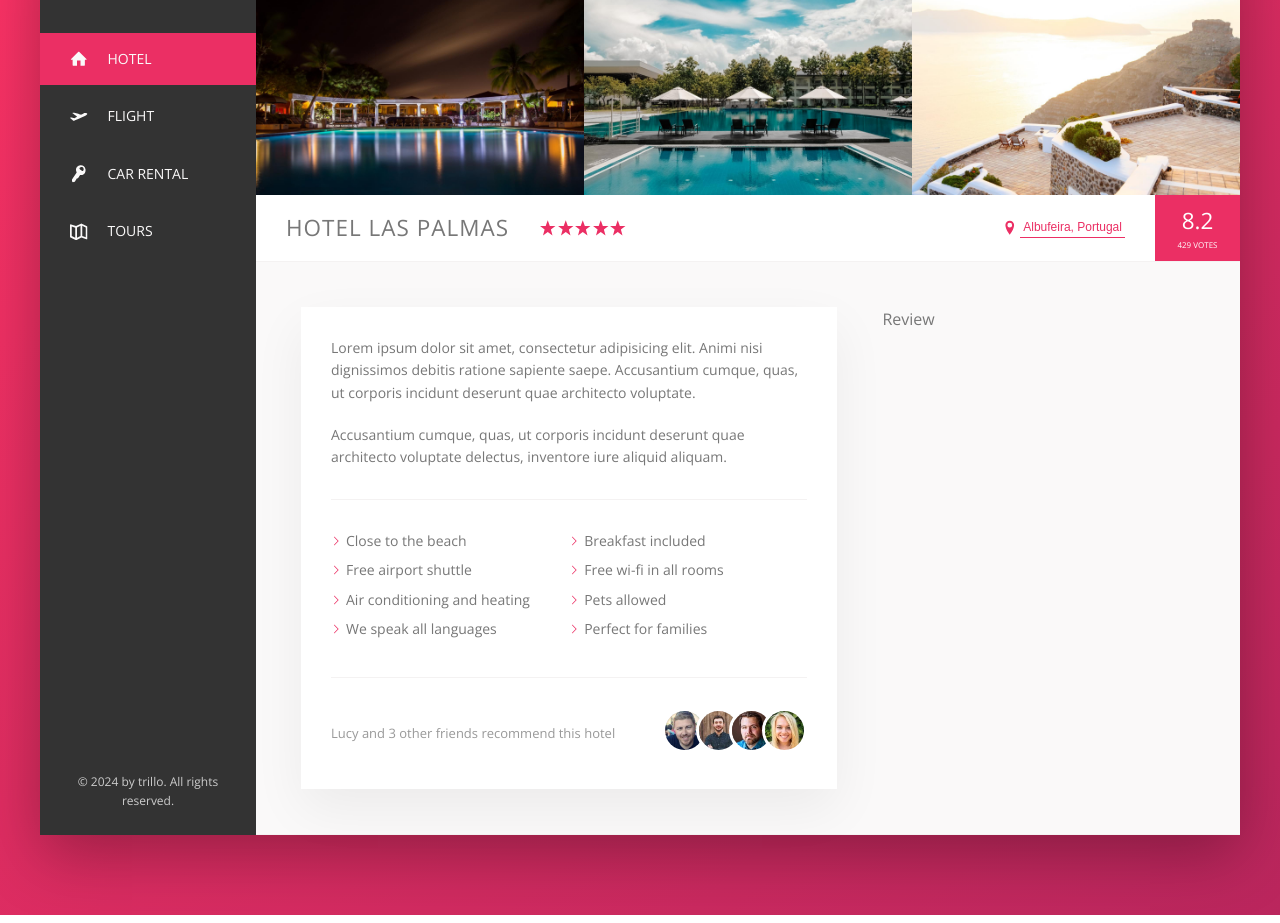
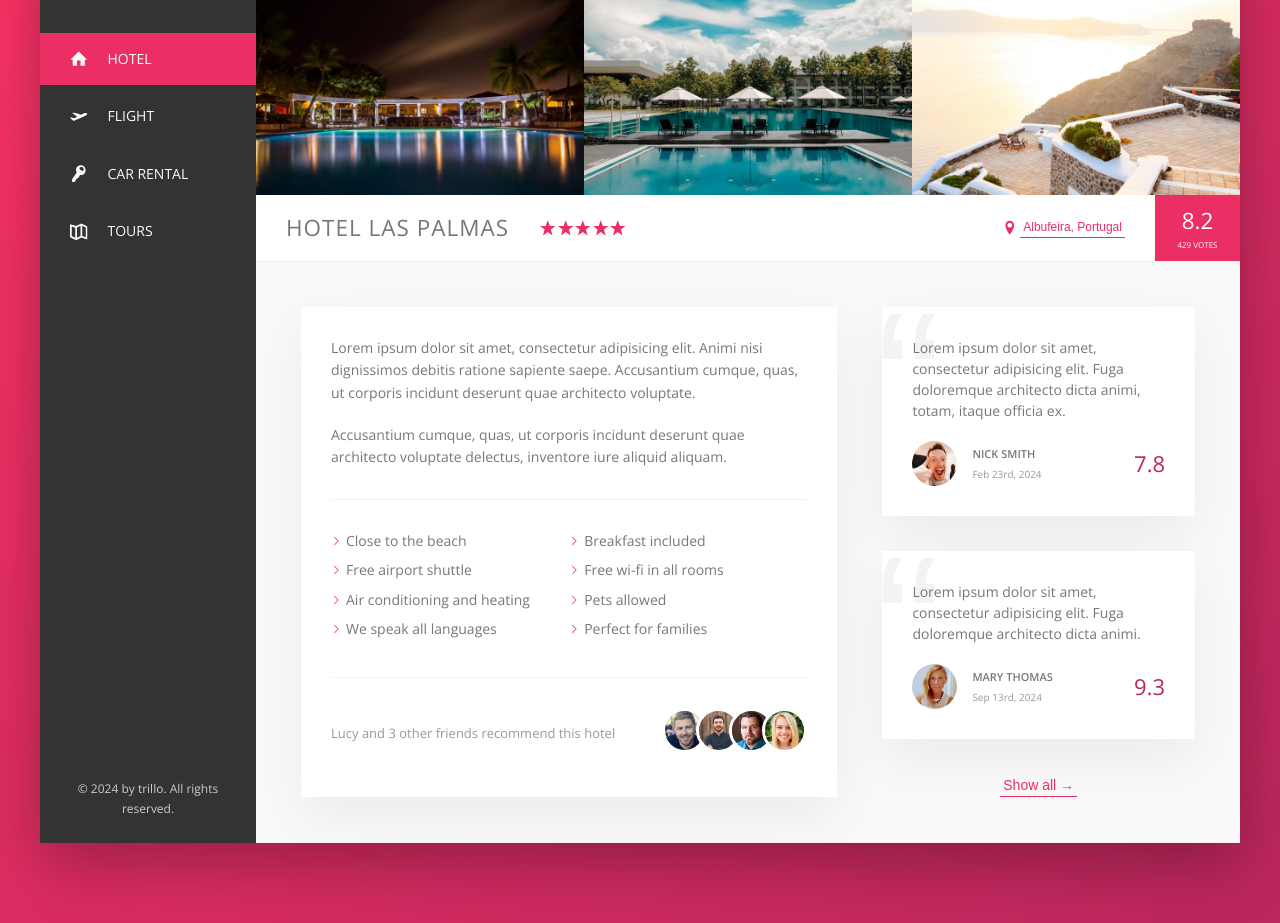
Before and after one commit to serhiikle/trillo, a website: page app/index.html in a window 1280 px wide. Shown: the part 152-1075 px from the top of the page. Drawn offline with nearby package versions, Linux system fonts and the light colour scheme.

Commit message:
finish section review

```diff
--- a/app/index.html
+++ b/app/index.html
@@ -176,7 +176,39 @@
               </div>
             </div>
           </div>
-          <div class="review">Review</div>
+          <div class="review">
+            <!-- review 1 -->
+            <figure class="review__item">
+              <blockquote class="review__text">
+                Lorem ipsum dolor sit amet, consectetur adipisicing elit. Fuga doloremque architecto dicta animi, totam, itaque officia ex.
+              </blockquote>
+              <figcaption class="review__user">
+                <img class="review__user-photo" src="images/user-1.jpg" alt="User Photo">
+                <div class="review__user-box">
+                  <p class="review__user-name">Nick Smith</p>
+                  <p class="review__user-date">Feb 23rd, 2024</p>
+                </div>
+                <p class="review__user-rating">7.8</p>
+              </figcaption>
+            </figure>
+            <!-- review 2 -->
+            <figure class="review__item">
+              <blockquote class="review__text">
+                Lorem ipsum dolor sit amet, consectetur adipisicing elit. Fuga doloremque architecto dicta animi.
+              </blockquote>
+              <figcaption class="review__user">
+                <img class="review__user-photo" src="images/user-2.jpg" alt="User Photo">
+                <div class="review__user-box">
+                  <p class="review__user-name">Mary Thomas</p>
+                  <p class="review__user-date">Sep 13rd, 2024</p>
+                </div>
+                <p class="review__user-rating">9.3</p>
+              </figcaption>
+            </figure>
+            <div class="review__button">
+              <button class="review__button btn">Show all <span>&rarr;</span></button>
+            </div>
+          </div>
         </div>
       </main>
     </div>
--- a/app/scss/_components.scss
+++ b/app/scss/_components.scss
@@ -76,6 +76,10 @@
   background-color: transparent;
   cursor: pointer;
 
+  span {
+    display: inline-block;
+  }
+
   &,
   &:link,
   &:visited {
@@ -89,12 +93,17 @@
 
   &:hover {
     color: $secondaryBgColor;
+    transition: all .2s ease-in;
   }
 
   &:focus {
     outline: none;
     animation: pulsate 1s infinite;
   }
+}
+
+.btn:hover span {
+  transform: translateX(2px);
 }
 
 /*==============================================================================
--- a/app/scss/_review.scss
+++ b/app/scss/_review.scss
@@ -1,3 +1,66 @@
 .review {
   flex: 1;
+  font-size: 1.4rem;
+
+  &__item {
+    @include shadow(0, 2rem, 5rem, rgba(0, 0, 0, .06));
+    background-color: $whiteColor;
+    padding: 3rem;
+    margin-bottom: 3.5rem;
+    position: relative;
+    overflow: hidden;
+
+    &:before {
+      content: '\201C';
+      position: absolute;
+      top: -2.4rem;
+      left: -.7rem;
+      font-size: 20rem;
+      color: $greyColor;
+      font-family: sans-serif;
+      line-height: 1;
+    }
+  }
+
+  &__text {
+    margin-bottom: 2rem;
+    position: relative;
+    z-index: 5;
+    line-height: 1.5;
+  }
+
+  &__user {
+    display: flex;
+    align-items: center;
+
+    &-name {
+      text-transform: uppercase;
+      font-size: 1.1rem;
+      font-weight: 600;
+      margin-bottom: .4rem;
+    }
+
+    &-date {
+      font-size: 1rem;
+      color: $greyColorDark;
+    }
+
+    &-photo {
+      height: 4.5rem;
+      width: 4.5rem;
+      border-radius: 50%;
+      margin-right: 1.5rem;
+    }
+
+    &-rating {
+      margin-left: auto;
+      color: $primaryColorDarken;
+      font-size: 2.2rem;
+      font-weight: 300;
+    }
+  }
+
+  &__button {
+    text-align: center;
+  }
 }
```
Also changed, not shown: app/pages/index.html (+33 -1 lines), app/css/style.min.css.
